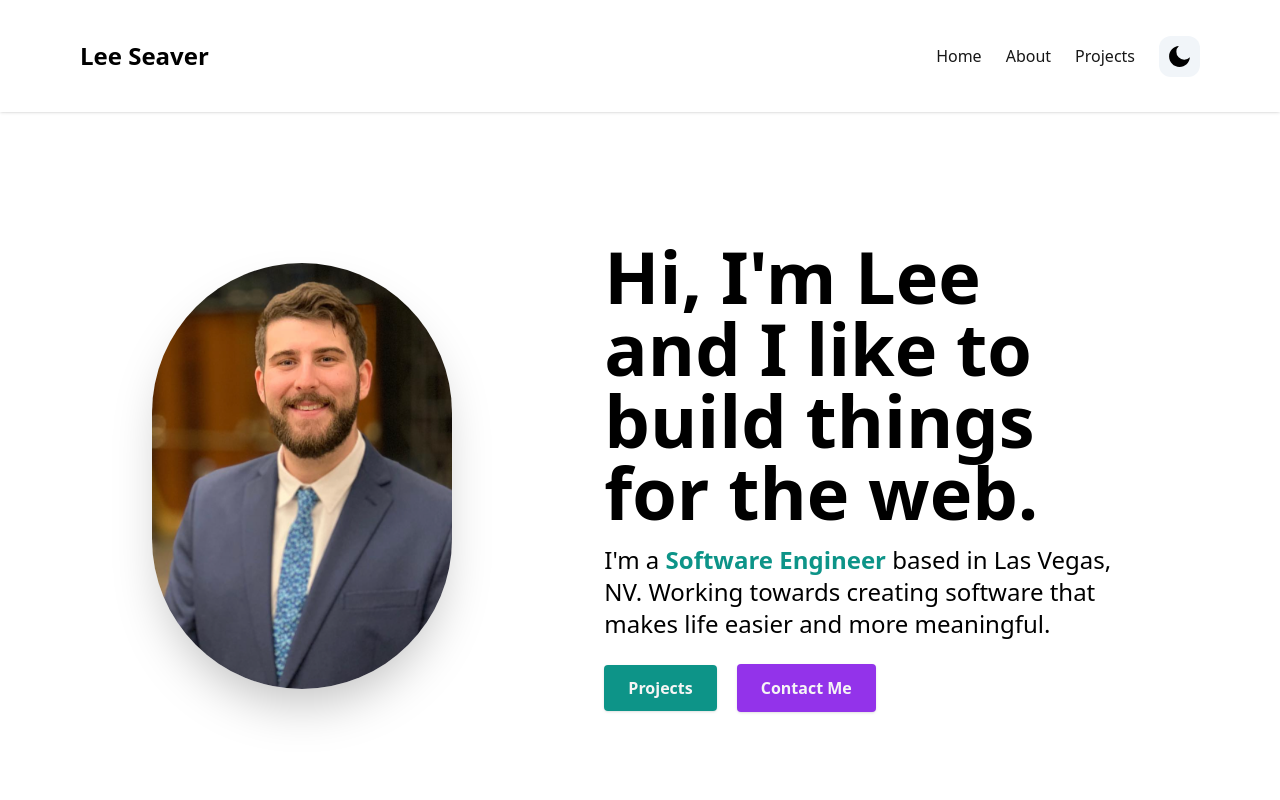
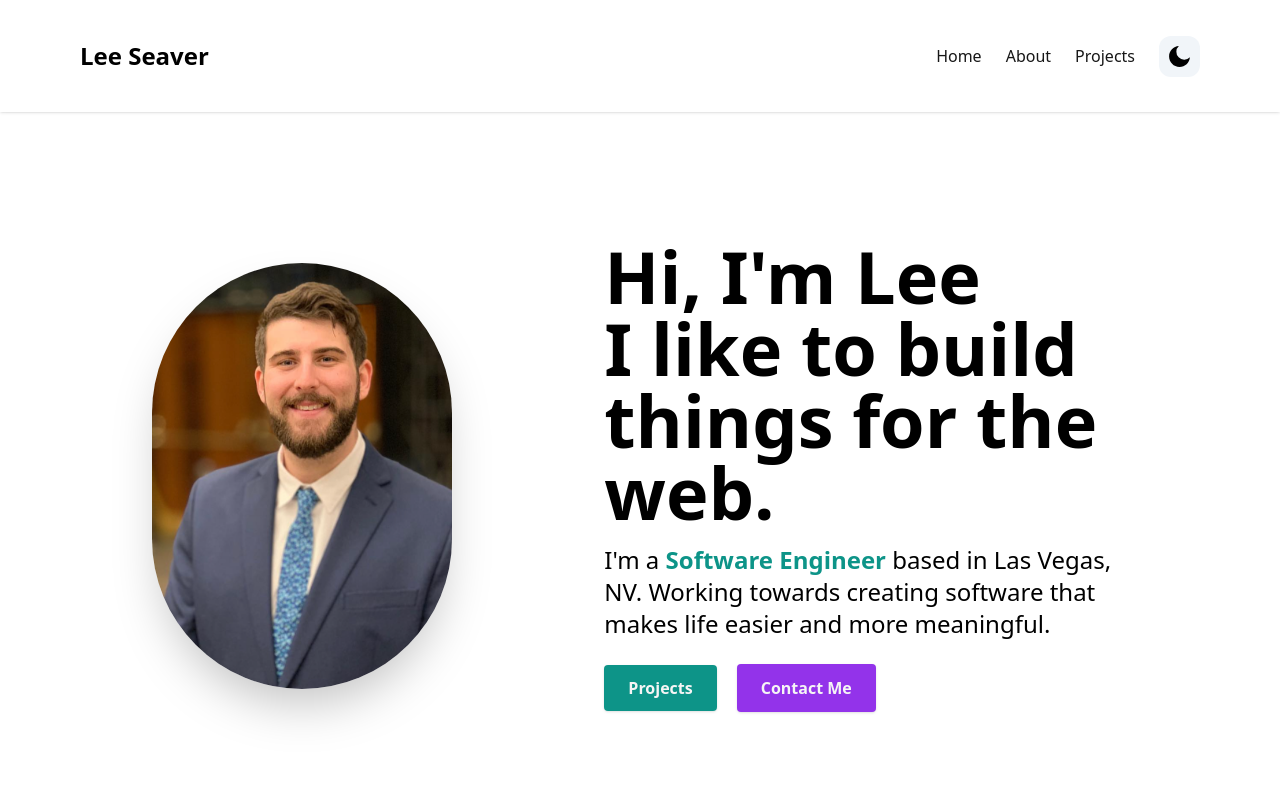
Before and after one commit to LeeAaron702/PorfolioProjectV1, a Next.js app: page / in a window 1280 px wide. Shown: the top 800 px of the page. Built offline with nearby package versions, Linux system fonts and the light colour scheme.

Commit message:
send to discord 1

```diff
--- a/components/ContactModal.tsx
+++ b/components/ContactModal.tsx
@@ -34,8 +34,9 @@ const ContactModal: React.FC<Props> = ({ closeModal }) => {
         });
 
         if (response.ok) {
-          alert("Message sent successfully!");
+
           e.currentTarget.reset();
+          closeModal();
         } else {
           const errorData = await response.json();
           alert(`Failed to send message: ${errorData.error || "Unknown error occurred"}`);
--- a/components/HeroSection.tsx
+++ b/components/HeroSection.tsx
@@ -16,7 +16,8 @@ const HeroSection = () => {
             <Image  src={"/Headshot.png"} alt="" width={300} height={300} className="rounded-full shadow-2xl"/>
         </div>
         <div className="md:mt-2 md:w-3/5">
-        <h1 className="text-4xl font-bold mt-6 md:mt-0 md:text-7xl">Hi, I&#39;m Lee and I like to build things for the web.</h1>
+        <h1 className="text-4xl font-bold mt-6 md:mt-0 md:text-7xl">Hi, I&#39;m Lee</h1>
+        <h1 className="text-4xl font-bold mt-6 md:mt-0 md:text-7xl"> I like to build things for the web.</h1>
             <p className="text-lg mt-4 mb-6 md:text-2xl">
             I&#39;m a{" "}
             <span className="font-semibold text-teal-600">
```
